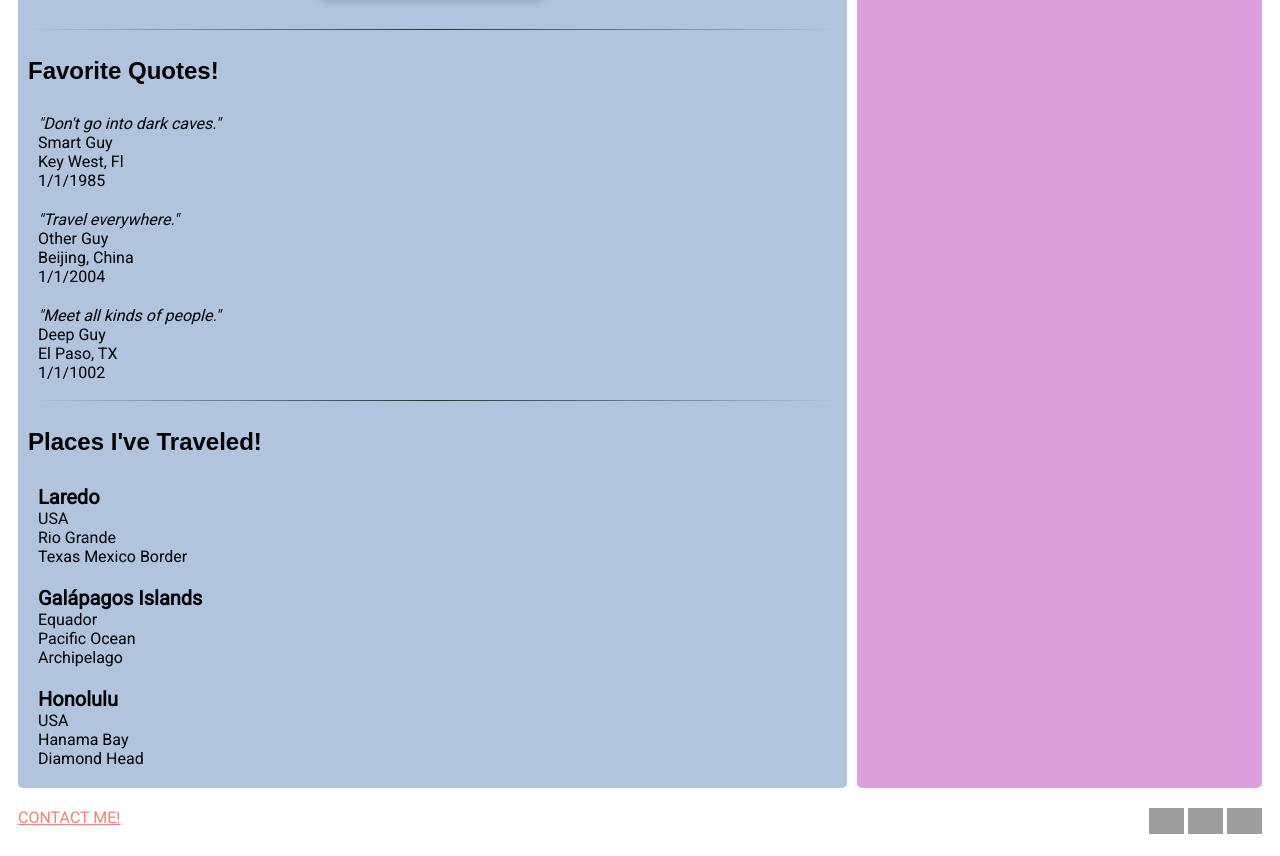
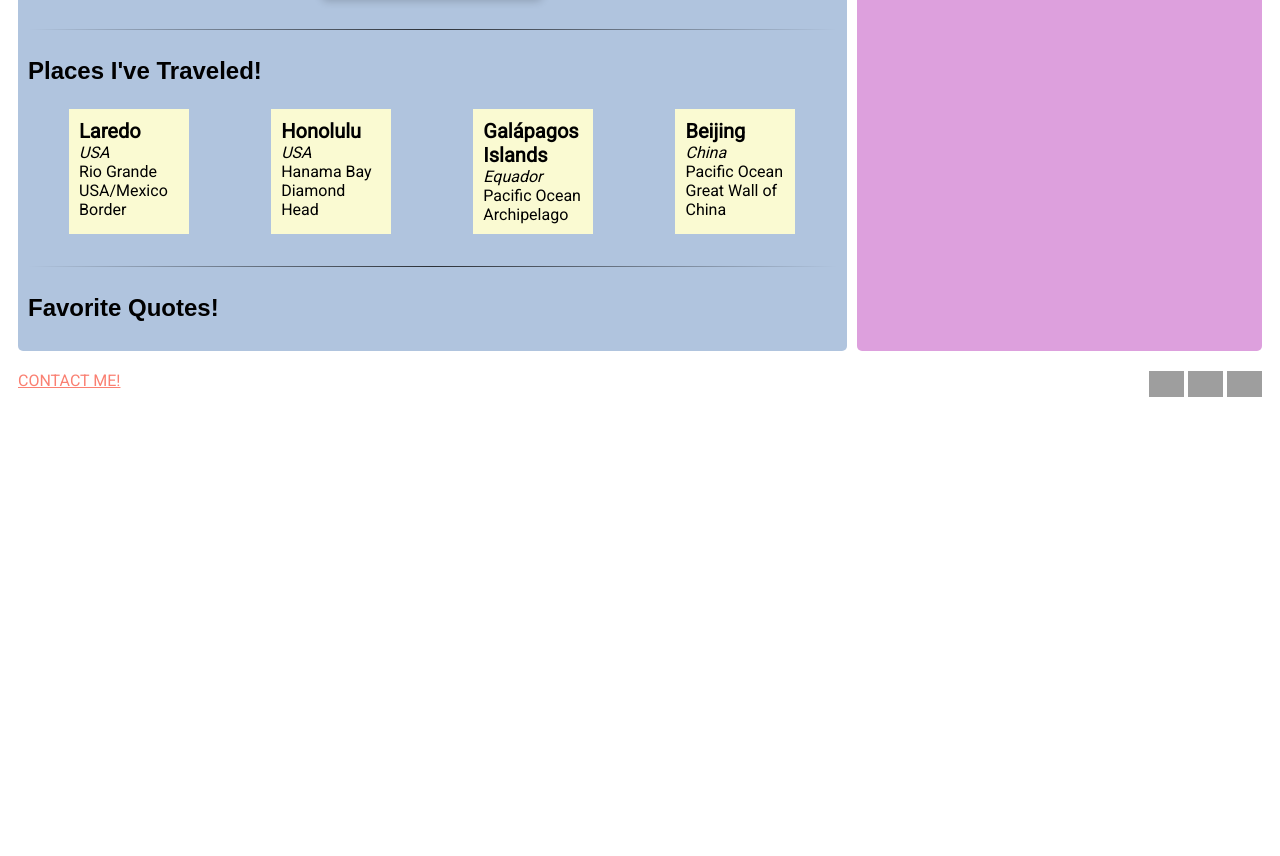
Before and after one commit to blusanders/martins-aquarium, a plain HTML site: page index.html in a window 1280 px wide. Shown: the part 677-1533 px from the top of the page. After the commit the page ends 1096 px from the top, so only its background shows below. Drawn offline with Linux system fonts and the light colour scheme; grey boxes are pictures that could not be loaded; a web font is replaced by a local one.

Commit message:
Completed Travel Items

```diff
--- a/index.html
+++ b/index.html
@@ -24,70 +24,30 @@
 
       <div class="containerLeft">
 
-      <h2>My Fish!</h2><br>
-      <article class="containerLeft__fishList contentArticle">
-        <!-- fish cards here -->
-      </article>
+        <h2>My Fish!</h2><br>
+        <article class="containerLeft__fishList contentArticle">
+          <!-- Fish cards here -->
+        </article>
+
+        <br>
+        <hr class=fancyHR>
+        <br>
+
+        <h2>Places I've Traveled!</h2><br>
+        <article class="containerLeft__travelLocations contentArticle">
+          <!-- Travel cards here -->
+        </article>
 
         <br>
         <hr class=fancyHR>
         <br>
 
         <h2>Favorite Quotes!</h2><br>
-
         <article class="containerLeft__travelQuotes contentArticle">
-            <div class=quoteCard>
-                <p class="quoteCard__text">"Don't go into dark caves."</p>
-                <p class="quoteCard__author">Smart Guy</p>
-                <p class="quoteCard__location">Key West, Fl</p>
-                <p class="quoteCard__date">1/1/1985</p>
-    </div>
-    <div class=quoteCard>
-                <p class="quoteCard__text">"Travel everywhere."</p>
-                <p class="quoteCard__author">Other Guy</p>
-                <p class="quoteCard__location">Beijing, China</p>
-                <p class="quoteCard__date">1/1/2004</p>
-            </div>
-            <div class=quoteCard>
-                <p class="quoteCard__text">"Meet all kinds of people."</p>
-                <p class="quoteCard__author">Deep Guy</p>
-                <p class="quoteCard__location">El Paso, TX</p>
-                <p class="quoteCard__date">1/1/1002</p>
-            </div>
+          <!-- Quote cards here -->
         </article>
 
-        <hr class=fancyHR>
-        <br>
-
-        <h2>Places I've Traveled!</h2><br>
-
-        <article class="containerLeft__travelLocations contentArticle">
-            <div class=locationCard>
-                <p class="locationCard__city">Laredo</p>
-                <p class="locationCard__country">USA</p>
-                <p class="locationCard__bodyOfWater">Rio Grande</p>
-                <p class="locationCard__landmark">Texas Mexico Border</p>
-            </div>
-
-            <div class=locationCard>
-                <p class="locationCard__city">Galápagos Islands</p>
-                <p class="locationCard__country">Equador</p>
-                <p class="locationCard__bodyOfWater">Pacific Ocean</p>
-                <p class="locationCard__landmark">Archipelago</p>
-            </div>
-
-            <div class=locationCard>
-                <p class="locationCard__city">Honolulu</p>
-                <p class="locationCard__country">USA</p>
-                <p class="locationCard__bodyOfWater">Hanama Bay</p>
-                <p class="locationCard__landmark">Diamond Head</p>
-            </div>
-
-        </article>
-
-
-
-    </div>
+      </div>
 
     <aside class="containerRight">
       <h2>Tank Tips!</h2><br>
--- a/scripts/locations/Location.js
+++ b/scripts/locations/Location.js
@@ -0,0 +1,13 @@
+/**
+ *  Renders individual location objects as HTML
+ */
+export const Locations = (location) => {
+    return`
+    <div class="locationCard">
+    <p class="locationCard__name">${location.name}</p>
+    <p class="locationCard__country">${location.country}</p>
+    <p class="locationCard__bodyOfWater">${location.bodyOfWater}</p>
+    <p class="locationCard__landmark">${location.landmark}</p>
+    </div>
+    `
+}
--- a/scripts/locations/LocationDataProvider.js
+++ b/scripts/locations/LocationDataProvider.js
@@ -2,30 +2,31 @@ const locationCollection = [
     {
         name: "Laredo",
         country:"USA",
-        bodyofWater:"Rio Grande",
+        bodyOfWater:"Rio Grande",
         landmark:"USA/Mexico Border",
     },
 
     {
         name: "Honolulu",
         country:"USA",
-        bodyofWater:"Hanama Bay",
+        bodyOfWater:"Hanama Bay",
         landmark:"Diamond Head",
     },
 
     {
         name: "Galápagos Islands",
         country:"Equador",
-        bodyofWater:"Pacific Ocean",
+        bodyOfWater:"Pacific Ocean",
         landmark:"Archipelago",
     },
 
     {
         name: "Beijing",
         country:"China",
-        bodyofWater:"Pacific Ocean",
+        bodyOfWater:"Pacific Ocean",
         landmark:"Great Wall of China",
     },
+]
 
     export const useLocations = () => {
         return locationCollection.slice();
--- a/scripts/locations/LocationList.js
+++ b/scripts/locations/LocationList.js
@@ -0,0 +1,17 @@
+//render tip list
+
+import { useLocations } from './LocationDataProvider.js';
+import { Locations } from "./Location.js";
+
+export const LocationsList = () => {
+
+    const contentElement = document.querySelector(".containerLeft__travelLocations");
+    const allLocs = useLocations()
+
+    let locHTML=""
+    for (const eachLoc of allLocs){
+        locHTML += Locations(eachLoc)
+    }
+    contentElement.innerHTML += locHTML;
+
+}
--- a/scripts/main.js
+++ b/scripts/main.js
@@ -3,3 +3,6 @@ FishList();
 
 import { TipsList } from "./tips/TipsList.js";
 TipsList();
+
+import { LocationsList } from "./locations/LocationList.js";
+LocationsList();
--- a/scripts/tips/TipsList.js
+++ b/scripts/tips/TipsList.js
@@ -12,7 +12,6 @@ export const TipsList = () => {
     for (const eachTip of allTips){
         tipHTML += Tips(eachTip)
     }
-    console.log(tipHTML)
     contentElement.innerHTML += tipHTML;
 
 }
--- a/styles/main.css
+++ b/styles/main.css
@@ -63,18 +63,29 @@ footer {
   padding: 10px;
 }
 
+/* each left article  */
+.contentArticle {
+  /* border: black 1px solid; */ */
+  margin-bottom: 10px;
+}
+
+
+
+/* ***********
+FISH LEFT SIDE
+*********** */
+
 .containerLeft__fishList {
   display: flex;
   flex-wrap: wrap;
   justify-content: space-around;
 }
 
-/* each individual fish */
+/* each individual fish card */
 .fishCard {
   padding: 10px;
   margin: 5px;
   background-color: paleturquoise;
-  /* border: black 1px solid; */
   width: 200px;
   box-shadow: 0 4px 8px 0 rgba(0, 0, 0, 0.2);
   transition: 0.3s;
@@ -98,13 +109,11 @@ footer {
   align-content: center;
 }
 
+/* ***********
+TIPS RIGHT SIDE
+*********** */
 
-/*tried to center fish image but looked messy. left align looks better.
-/* .image__fishAlign{
-    text-align: center;
-} */
-
-/* fish tips right side */
+/* tips right side */
 .containerRight {
   background-color: plum;
   border-radius: 5px;
@@ -127,13 +136,36 @@ footer {
 }
 
 
-.contentArticle {
-  /* border: black 1px solid;*/ */
-  margin-bottom: 10px;
+/* ***********
+LOCATIONS RIGHT SIDE
+*********** */
+
+/* location container flex   */
+.containerLeft__travelLocations{
+  display: flex;
+  flex-wrap: wrap;
+  justify-content: space-around;
 }
 
-.locationCard__city {
+/* each location  */
+.locationCard {
+  padding: 10px;
+  margin: 5px;
+  background-color: lightgoldenrodyellow;
+  width: 100px;
+  height:auto
+  align-self: center;
+  /*border: black 1px solid;*/
+  padding: 10px;
+}
+}
+
+.locationCard__name {
   font-weight: bold;
+}
+
+.locationCard__country {
+font-style: italic;
 }
 
 .quoteCard {
@@ -144,11 +176,8 @@ footer {
   font-style: italic;
 }
 
-.locationCard {
-  padding: 10px;
-}
 
-.locationCard__city{
+.locationCard__name{
     font-weight: bolder;
     font-size: 20px;
   }
```
Also changed, not shown: hold.html (+42 -11 lines), scripts/tips/TipsDataProvider.js (line endings or trailing spaces).
